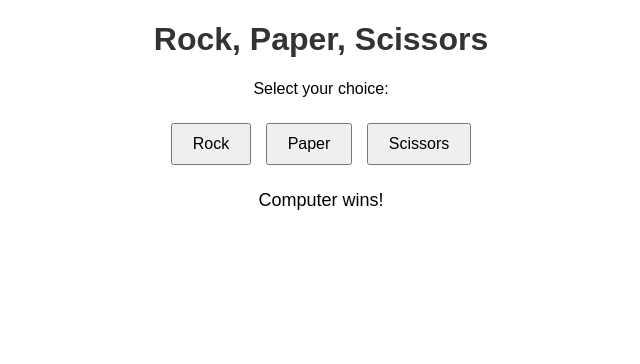
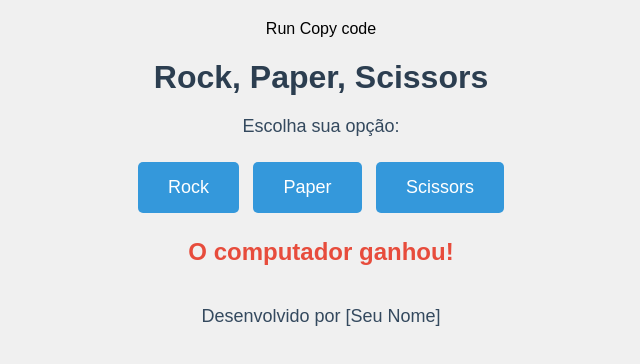
Before and after one commit to caio2904/meu-servidor-web, a plain HTML site: page index.html in a window 1280 px wide. Both pictures are taken after a click on the button "Rock". Shown: the whole page, without its empty margins (319-959 px from the left). Drawn offline with Linux system fonts and the light colour scheme.

Commit message:
Update index.html

```diff
--- a/index.html
+++ b/index.html
@@ -1,15 +1,29 @@
+
+Run
+Copy code
 <!DOCTYPE html>
-<html>
+<html lang="pt-BR">
 <head>
+    <meta charset="UTF-8">
+    <meta name="viewport" content="width=device-width, initial-scale=1.0">
     <title>Rock, Paper, Scissors</title>
     <style>
         body {
+            background-color: #f0f0f0;
             text-align: center;
-            font-family: Arial, sans-serif;
+            font-family: 'Arial', sans-serif;
+            margin: 0;
+            padding: 20px;
         }
 
         h1 {
-            color: #333;
+            color: #2c3e50;
+            margin-bottom: 20px;
+        }
+
+        p {
+            font-size: 18px;
+            color: #34495e;
         }
 
         #choices {
@@ -17,27 +31,49 @@
         }
 
         button {
+            background-color: #3498db;
+            color: white;
+            border: none;
+            border-radius: 5px;
             margin: 5px;
-            padding: 10px 20px;
-            font-size: 16px;
+            padding: 15px 30px;
+            font-size: 18px;
             cursor: pointer;
+            transition: background-color 0.3s, transform 0.2s;
+        }
+
+        button:hover {
+            background-color: #2980b9;
+            transform: scale(1.05);
         }
 
         #result {
             margin-top: 20px;
-            font-size: 18px;
+            font-size: 24px;
+            font-weight: bold;
+            color: #e74c3c;
+        }
+
+        footer {
+            margin-top: 40px;
+            font-size: 14px;
+            color: #7f8c8d;
         }
     </style>
 </head>
 <body>
     <h1>Rock, Paper, Scissors</h1>
-    <p>Select your choice:</p>
+    <p>Escolha sua opção:</p>
     <div id="choices">
         <button onclick="playGame('rock')">Rock</button>
         <button onclick="playGame('paper')">Paper</button>
         <button onclick="playGame('scissors')">Scissors</button>
     </div>
     <p id="result"></p>
+
+    <footer>
+        <p>Desenvolvido por [Seu Nome]</p>
+    </footer>
 
     <script>
         function playGame(userChoice) {
@@ -47,15 +83,15 @@
             var result = document.getElementById("result");
 
             if (userChoice === computerChoice) {
-                result.textContent = "It's a tie!";
+                result.textContent = "É um empate!";
             } else if (
                 (userChoice === 'rock' && computerChoice === 'scissors') ||
                 (userChoice === 'paper' && computerChoice === 'rock') ||
                 (userChoice === 'scissors' && computerChoice === 'paper')
             ) {
-                result.textContent = "You win!";
+                result.textContent = "Você ganhou!";
             } else {
-                result.textContent = "Computer wins!";
+                result.textContent = "O computador ganhou!";
             }
         }
     </script>
```
